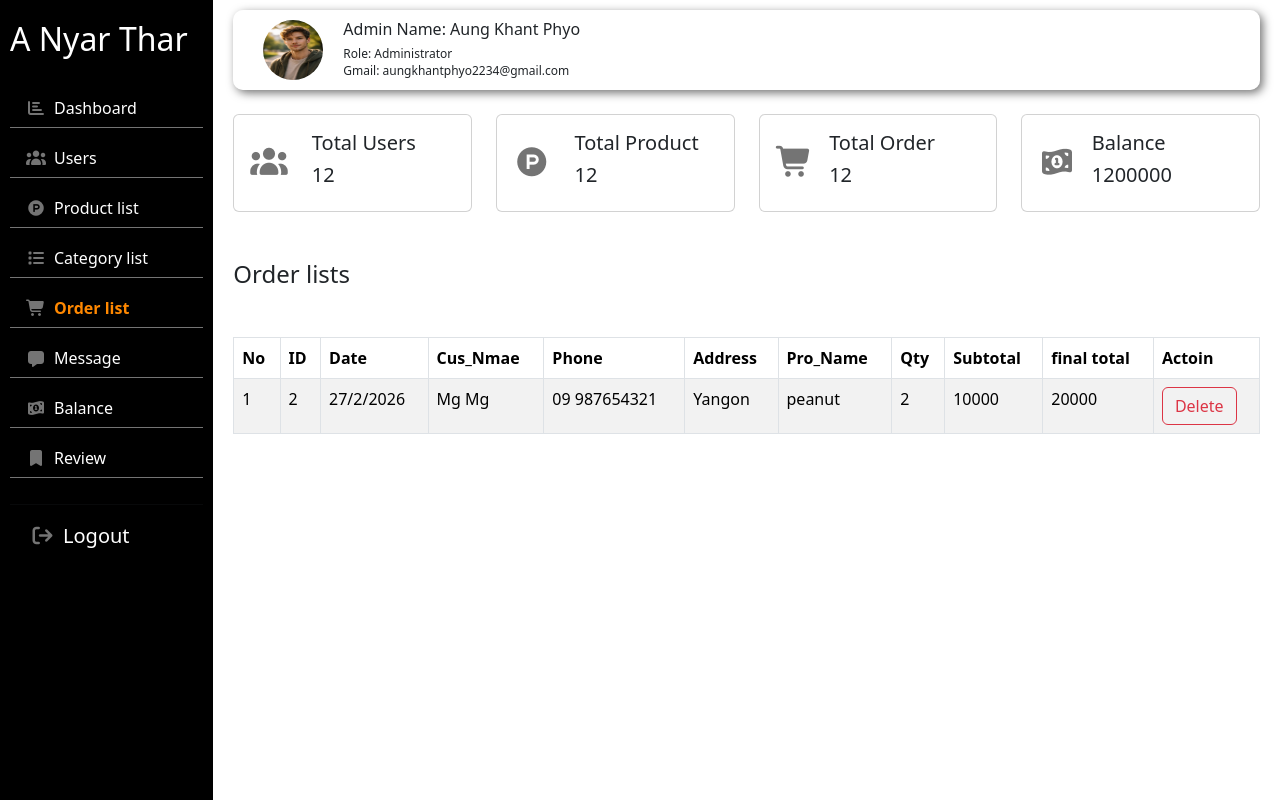
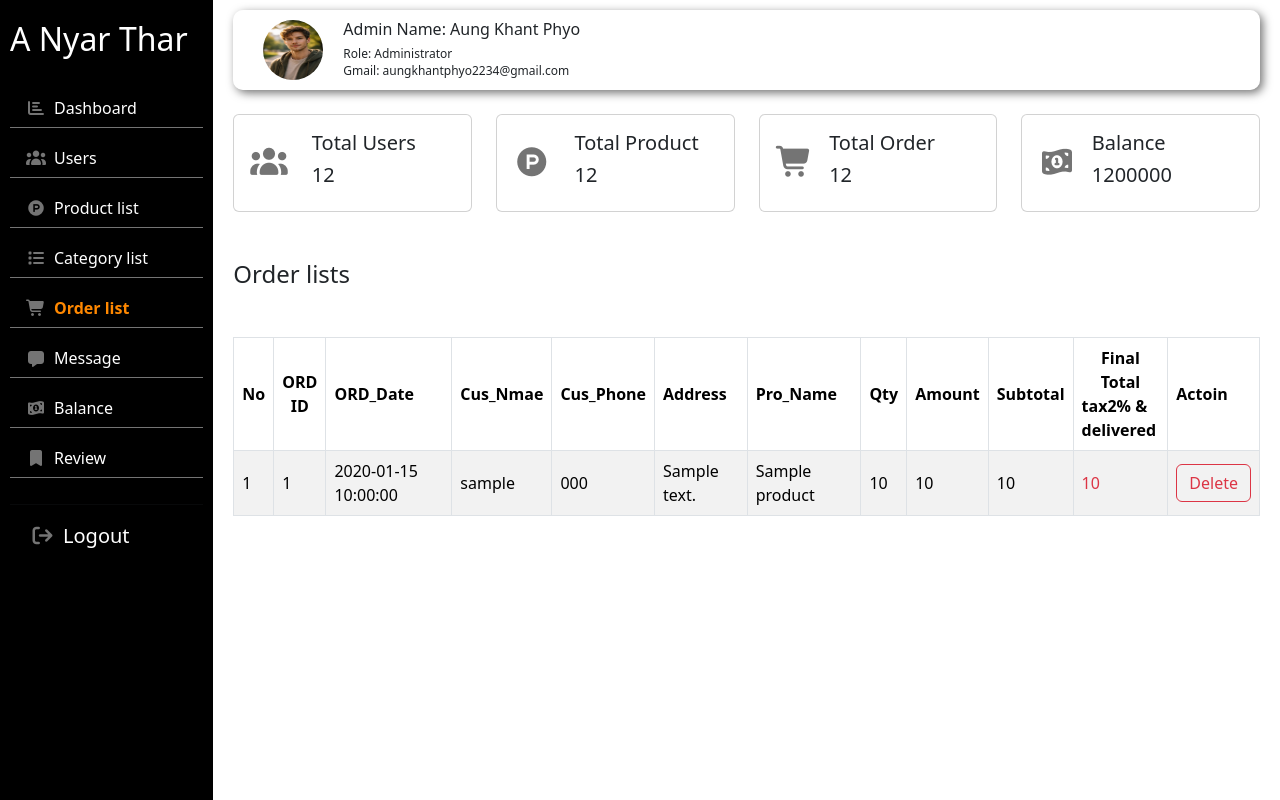
Before and after one commit to khantphyo8002-blip/project, a PHP site: page /admin/order.php in a window 1280 px wide. Run offline with PHP 8.4, Linux system fonts and the light colour scheme; tables that the repository leaves empty or names only in its code hold one stand-in row (values such as "Sample post"); some libraries are stand-ins or nearby versions; some web fonts are replaced.

Commit message:
anyarthar

```diff
--- a/admin/balance.php
+++ b/admin/balance.php
@@ -222,7 +222,7 @@
                             </div><hr>
                             <div class="ptable my-4">
                                 <table class="table table-bordered table-striped ">
-                                    <thead>
+                                    <thead class="align-middle">
                                         <tr>
                                             <th>No</th>
                                             <th>Balance ID</th>
@@ -234,7 +234,7 @@
                                             <th>Action</th>
                                         </tr>
                                     </thead>
-                                    <tbody>
+                                    <tbody class="align-middle">
                                         <?php
                                             if(isset($_POST['search'])){
                                                 $cat_id = $_POST['cat'];
--- a/admin/category.php
+++ b/admin/category.php
@@ -173,7 +173,7 @@
                             </div>
                             <div class="ptable my-4">
                                 <table class="table table-bordered table-striped ">
-                                    <thead>
+                                    <thead class="align-middle">
                                         <tr>
                                             <th>No</th>
                                             <th>Category ID</th>
@@ -181,7 +181,7 @@
                                             <th>Action</th>
                                         </tr>
                                     </thead>
-                                    <tbody>
+                                    <tbody class="align-middle">
 
                                     <?php
                                         $getcategorydata = "SELECT * FROM category";
--- a/admin/message.php
+++ b/admin/message.php
@@ -145,7 +145,7 @@
                             </div>
                             <div class="ptable my-4">
                                 <table class="table table-bordered table-striped ">
-                                    <thead>
+                                    <thead class="align-middle">
                                         <tr>
                                             <th>No</th>
                                             <th>ID</th>
@@ -158,7 +158,7 @@
                                             <th>Action</th>
                                         </tr>
                                     </thead>
-                                    <tbody>
+                                    <tbody class="align-middle">
                                         <?php
 
                                             $getmessagedata = "SELECT * FROM contact";
--- a/admin/order.php
+++ b/admin/order.php
@@ -1,3 +1,6 @@
+<?php
+    include("db.php");
+?>
 <!doctype html>
 <html lang="en">
     <head>
@@ -132,37 +135,66 @@
                             </div>
                             <div class="ptable my-4">
                                 <table class="table table-bordered table-striped ">
-                                    <thead>
+                                    <thead class="align-middle">
                                         <tr>
                                             <th>No</th>
-                                            <th>ID</th>
-                                            <th>Date</th>
+                                            <th>
+                                                <div class="text-center">ORD</div>
+                                                <div class="text-center">ID</div>
+                                            </th>
+                                            <th>ORD_Date</th>
                                             <th>Cus_Nmae</th>
-                                            <th>Phone</th>
+                                            <th>Cus_Phone</th>
                                             <th>Address</th>
                                             <th>Pro_Name</th>
                                             <th>Qty</th>
+                                            <th>Amount</th>
                                             <th>Subtotal</th>
-                                            <th>final total</th>
+                                            <th>
+                                                <div class="text-center">Final Total</div>
+                                                <div>tax2% &</div>
+                                                <div>delivered</div>
+                                            </th>
                                             <th>Actoin</th>
                                         </tr>
                                     </thead>
-                                    <tbody>
-                                        <tr>
-                                            <td>1</td>
-                                            <td>2</td>
-                                            <td>27/2/2026</td>
-                                            <td>Mg Mg</td>
-                                            <td>09 987654321</td>
-                                            <td>Yangon</td>
-                                            <td>peanut</td>
-                                            <td>2</td>
-                                            <td>10000</td>
-                                            <td>20000</td>
-                                            <td>
-                                                <a href="" class="btn btn-outline-danger">Delete</a>
-                                            </td>
-                                        </tr>
+                                    <tbody class="align-middle">
+                                        <?php
+                                            $sql = "SELECT  orders.ord_id,
+                                                            orders.ord_date,
+                                                            user.user_name ,
+                                                            user.user_phone ,
+                                                            user.user_address ,
+                                                            product.pro_name ,
+                                                            orders.item_total ,
+                                                            orders_product.qty ,
+                                                            orders_product.amount,
+                                                            orders.final_total
+                                                    FROM orders_product
+                                                    LEFT JOIN product ON product.pro_id = orders_product.pro_id
+                                                    LEFT JOIN orders ON orders.ord_id = orders_product.ord_id
+                                                    LEFT JOIN user ON user.user_id = orders.user_id; ";
+                                            $i = 1;
+                                            $res = mysqli_query($conn, $sql);
+                                            while($orddata = mysqli_fetch_array($res)):
+                                        ?>
+                                            <tr>
+                                                <td><?php echo $i++ ?></td>
+                                                <td><?php echo $orddata['ord_id'] ?></td>
+                                                <td><?php echo $orddata['ord_date'] ?></td>
+                                                <td><?php echo $orddata['user_name'] ?></td>
+                                                <td><?php echo $orddata['user_phone'] ?></td>
+                                                <td><?php echo $orddata['user_address'] ?></td>
+                                                <td><?php echo $orddata['pro_name'] ?></td>
+                                                <td><?php echo $orddata['qty'] ?></td>
+                                                <td><?php echo $orddata['amount'] ?></td>
+                                                <td><?php echo $orddata['item_total'] ?></td>
+                                                <td class="text-danger"><?php echo $orddata['final_total'] ?></td>
+                                                <td>
+                                                    <a href="order_del.php?id=<?php echo $orddata['ord_id'] ?>" class="btn btn-outline-danger">Delete</a>
+                                                </td>
+                                            </tr>
+                                        <?php endwhile ?>
                                     </tbody>
                                 </table>
                             </div>
--- a/admin/product.php
+++ b/admin/product.php
@@ -215,7 +215,7 @@
                             </div>
                             <div class="ptable my-4">
                                 <table class="table table-bordered table-striped ">
-                                    <thead>
+                                    <thead class="align-middle">
                                         <tr>
                                             <th>No</th>
                                             <th>ID</th>
@@ -228,7 +228,7 @@
                                             <th>Action</th>
                                         </tr>
                                     </thead>
-                                    <tbody>
+                                    <tbody class="align-middle">
 
                                     <?php
 
--- a/admin/review.php
+++ b/admin/review.php
@@ -135,7 +135,7 @@ include("db.php");
                             </div>
                             <div class="ptable my-4">
                                 <table class="table table-bordered table-striped ">
-                                    <thead>
+                                    <thead class="align-middle">
                                         <tr>
                                             <th>No</th>
                                             <th>ID</th>
@@ -144,7 +144,7 @@ include("db.php");
                                             <th>Action</th>
                                         </tr>
                                     </thead>
-                                    <tbody>
+                                    <tbody class="align-middle">
                                         <?php
                                             $getrev = "SELECT review.*, user.user_name FROM review LEFT JOIN user ON review.user_id = user.user_id;";
                                             $getdata = mysqli_query($conn, $getrev);
--- a/admin/users.php
+++ b/admin/users.php
@@ -206,7 +206,7 @@
                             </div>
                             <div class="ptable my-4">
                                 <table class="table table-bordered table-striped ">
-                                    <thead>
+                                    <thead class="align-middle">
                                         <tr>
                                             <th>No</th>
                                             <th>ID</th>
@@ -219,7 +219,7 @@
                                             <th>Action</th>
                                         </tr>
                                     </thead>
-                                    <tbody>
+                                    <tbody class="align-middle">
 
                                     <?php
 
```
Also changed, not shown: admin/order_del.php (added, +12 -0 lines).
